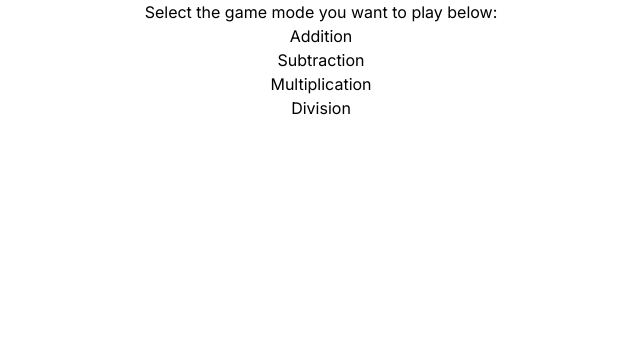
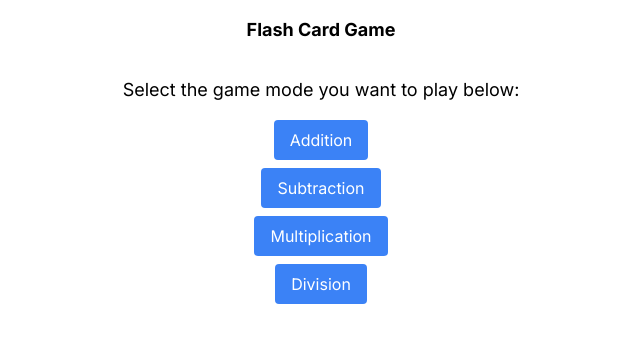
Before and after one commit to s7u4rt99/flash-card-game, a Next.js app: page / in a window 1280 px wide. Shown: the top 342 px of the page, without its empty margins (319-959 px from the left). Built offline with nearby package versions, Linux system fonts and the light colour scheme.

Commit message:
improve ui

```diff
--- a/src/app/page.tsx
+++ b/src/app/page.tsx
@@ -12,7 +12,7 @@ export default function Home() {
   const [score, setScore] = useState(0);
   const [count, setCount] = useState(0);
   const [startGame, setStartGame] = useState(false);
-  const gameTime = 10;
+  const gameTime = 60;
   const [gameTimer, setGameTimer] = useState(gameTime);
   const [gameMode, setGameMode] = useState(GameMode.Multiplication);
   const [answer, setAnswer] = useState(0);
@@ -133,7 +133,7 @@ export default function Home() {
     } else if (mode === GameMode.Subtraction) {
       setAnswer(newFirstValue - newSecondValue);
     } else if (mode === GameMode.Division) {
-      setAnswer(newFirstValue / newSecondValue);
+      setAnswer(parseFloat((newFirstValue / newSecondValue).toFixed(2)));
     } else {
       // assume everything else is multiplication
       setAnswer(newFirstValue * newSecondValue);
@@ -141,14 +141,15 @@ export default function Home() {
   };
 
   return (
-    <main>
+    <main className="flex flex-col items-center space-y-4 p-4">
+      <p className="text-lg font-bold mb-4">Flash Card Game</p>
       {startGame ? (
-        <div>
-          <p>
+        <div className="flex flex-col items-center">
+          <p className="text-xl mb-2">
             Score: {score}/{count}
           </p>
-          <p>Time remaining: {gameTimer} seconds</p>
-          <p>
+          <p className="text-xl mb-2">Time remaining: {gameTimer} seconds</p>
+          <p className="text-3xl mb-4">
             {firstValue} {gameMode} {secondValue} =
           </p>
           <input
@@ -156,26 +157,53 @@ export default function Home() {
             value={userAnswer}
             onChange={handleInputChange}
             onKeyDown={handleKeyDown}
+            className="border p-2 rounded mb-2"
             placeholder="Enter your answer"
           />
-          <button onClick={generateNewQuestion}>Next Question</button>
+          <button
+            className="bg-blue-500 text-white px-4 py-2 rounded mb-2"
+            onClick={generateNewQuestion}
+          >
+            Next Question
+          </button>
+          <p>{gameMode === GameMode.Division ? "Use 2 decimal places" : ""}</p>
           {!justStarted && (
-            <p>{isCorrect ? `Correct!` : `Incorrect. It's ${answer}.`}</p>
+            <p
+              className={`text-lg mt-2 ${
+                isCorrect ? "text-green-500" : "text-red-500"
+              }`}
+            >
+              {isCorrect ? "Correct!" : `Incorrect. It's ${answer}.`}
+            </p>
           )}
         </div>
       ) : (
         <div className="flex flex-col items-center">
-          <p>Select the game mode you want to play below:</p>
-          <button onClick={() => handleStartGame(GameMode.Addition)}>
+          <p className="text-lg mb-4">
+            Select the game mode you want to play below:
+          </p>
+          <button
+            className="bg-blue-500 text-white px-4 py-2 rounded mb-2"
+            onClick={() => handleStartGame(GameMode.Addition)}
+          >
             Addition
           </button>
-          <button onClick={() => handleStartGame(GameMode.Subtraction)}>
+          <button
+            className="bg-blue-500 text-white px-4 py-2 rounded mb-2"
+            onClick={() => handleStartGame(GameMode.Subtraction)}
+          >
             Subtraction
           </button>
-          <button onClick={() => handleStartGame(GameMode.Multiplication)}>
+          <button
+            className="bg-blue-500 text-white px-4 py-2 rounded mb-2"
+            onClick={() => handleStartGame(GameMode.Multiplication)}
+          >
             Multiplication
           </button>
-          <button onClick={() => handleStartGame(GameMode.Division)}>
+          <button
+            className="bg-blue-500 text-white px-4 py-2 rounded mb-2"
+            onClick={() => handleStartGame(GameMode.Division)}
+          >
             Division
           </button>
         </div>
```
